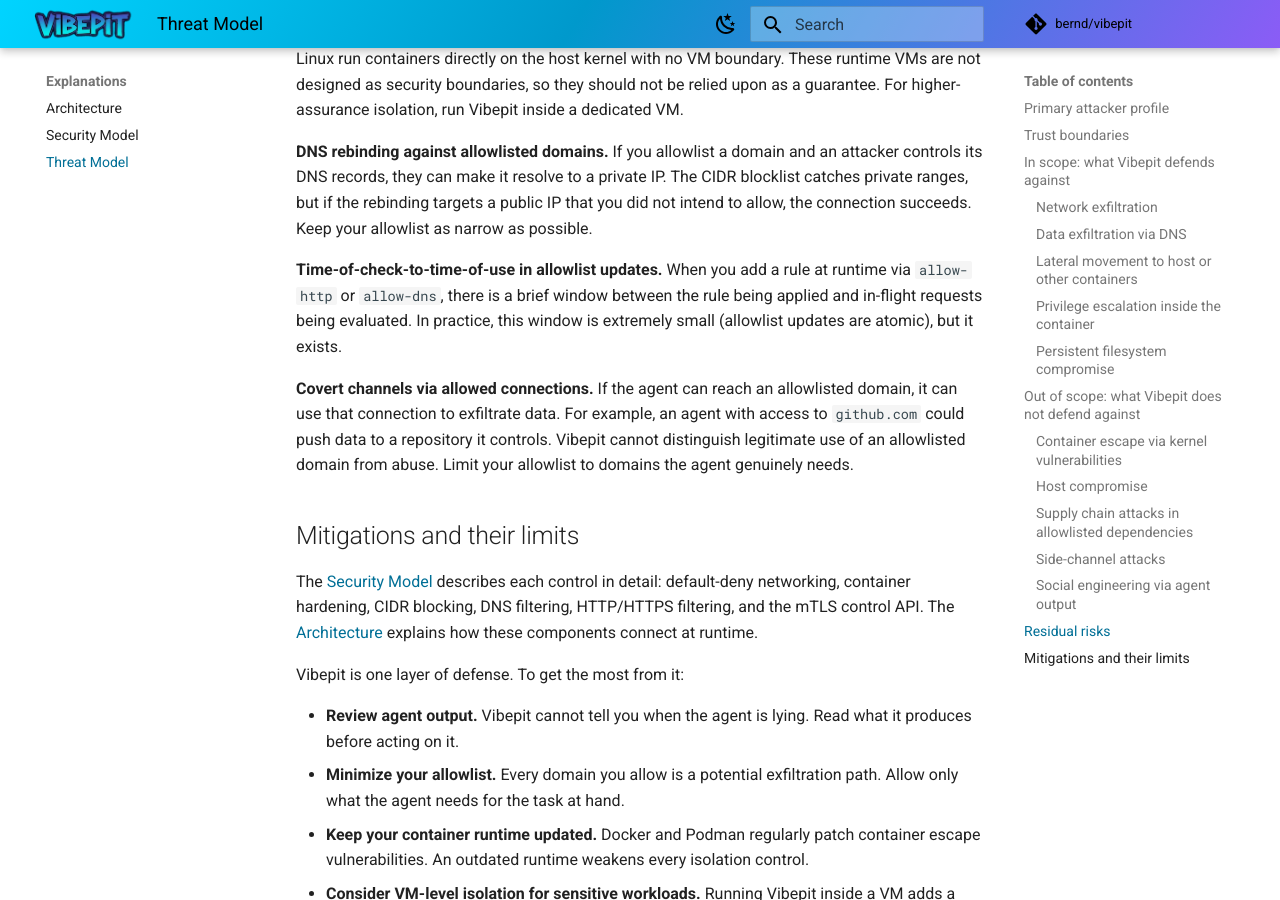
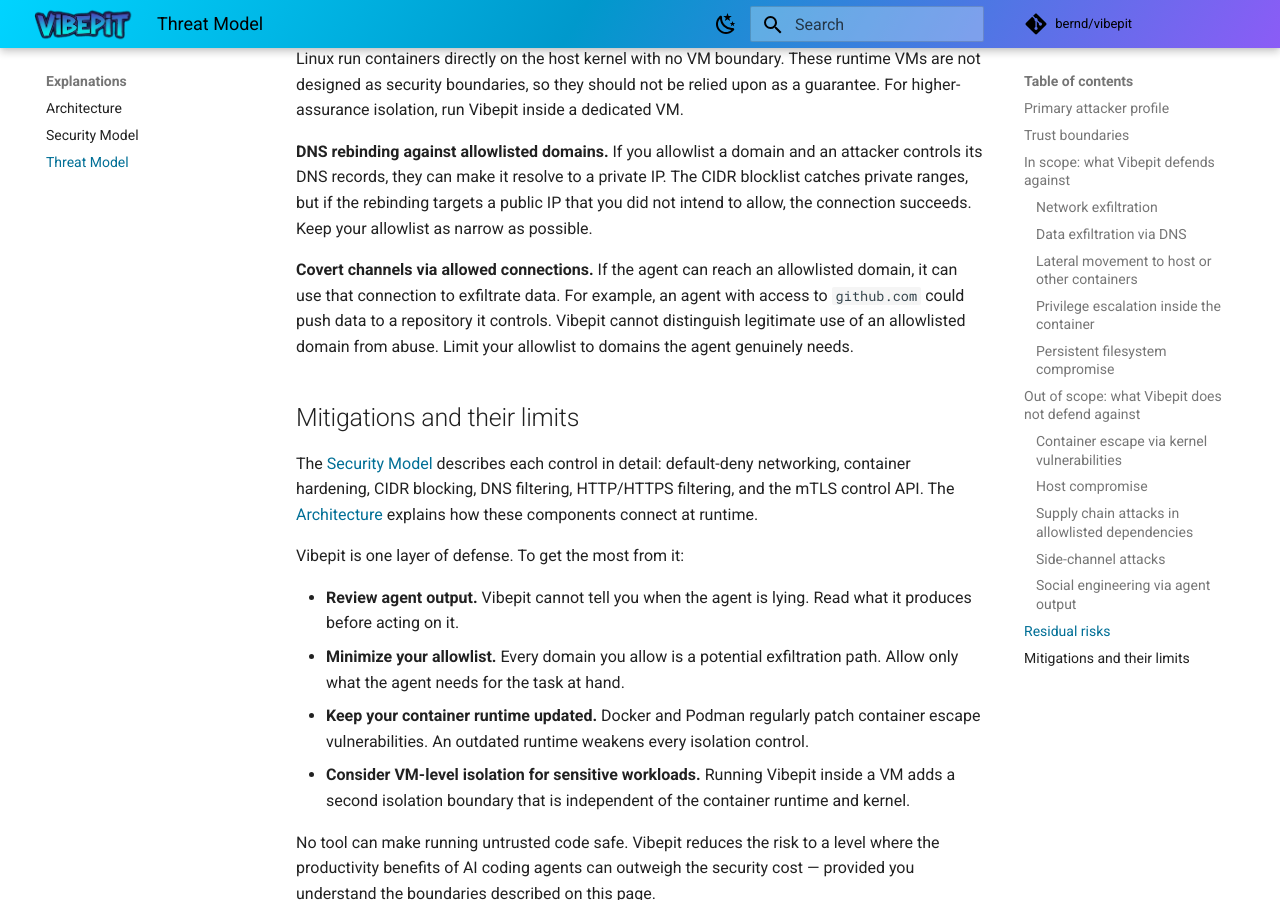
Before and after one commit to bernd/vibepit, an MkDocs documentation site: the page built from docs/content/explanations/threat-model.md, in a window 1280 px wide and 900 px high, scrolled down 3189 px. Built offline with MkDocs 1.6.1 and Material for MkDocs 9.7.7, drawn with Linux system fonts in a browser that asks for light colours; comment, search, counter and statistics services are not loaded.

Commit message:
Remove incorrect TOCTOU residual risk from threat model
Allowlist updates are atomic (CompareAndSwap on the full rules slice).
A request always sees either the old or new complete allowlist, never
an empty or partial one. The only race is that a newly added rule
might not apply to an already-in-flight check, which is a denied
request, not an allowed one — not a security risk.

Co-Authored-By: Claude Opus 4.6 <noreply@anthropic.com>

```diff
--- a/docs/content/explanations/threat-model.md
+++ b/docs/content/explanations/threat-model.md
@@ -72,8 +72,6 @@ Even within its scope, Vibepit has known limitations that you should understand.
 
 **DNS rebinding against allowlisted domains.** If you allowlist a domain and an attacker controls its DNS records, they can make it resolve to a private IP. The CIDR blocklist catches private ranges, but if the rebinding targets a public IP that you did not intend to allow, the connection succeeds. Keep your allowlist as narrow as possible.
 
-**Time-of-check-to-time-of-use in allowlist updates.** When you add a rule at runtime via `allow-http` or `allow-dns`, there is a brief window between the rule being applied and in-flight requests being evaluated. In practice, this window is extremely small (allowlist updates are atomic), but it exists.
-
 **Covert channels via allowed connections.** If the agent can reach an allowlisted domain, it can use that connection to exfiltrate data. For example, an agent with access to `github.com` could push data to a repository it controls. Vibepit cannot distinguish legitimate use of an allowlisted domain from abuse. Limit your allowlist to domains the agent genuinely needs.
 
 ## Mitigations and their limits
```
